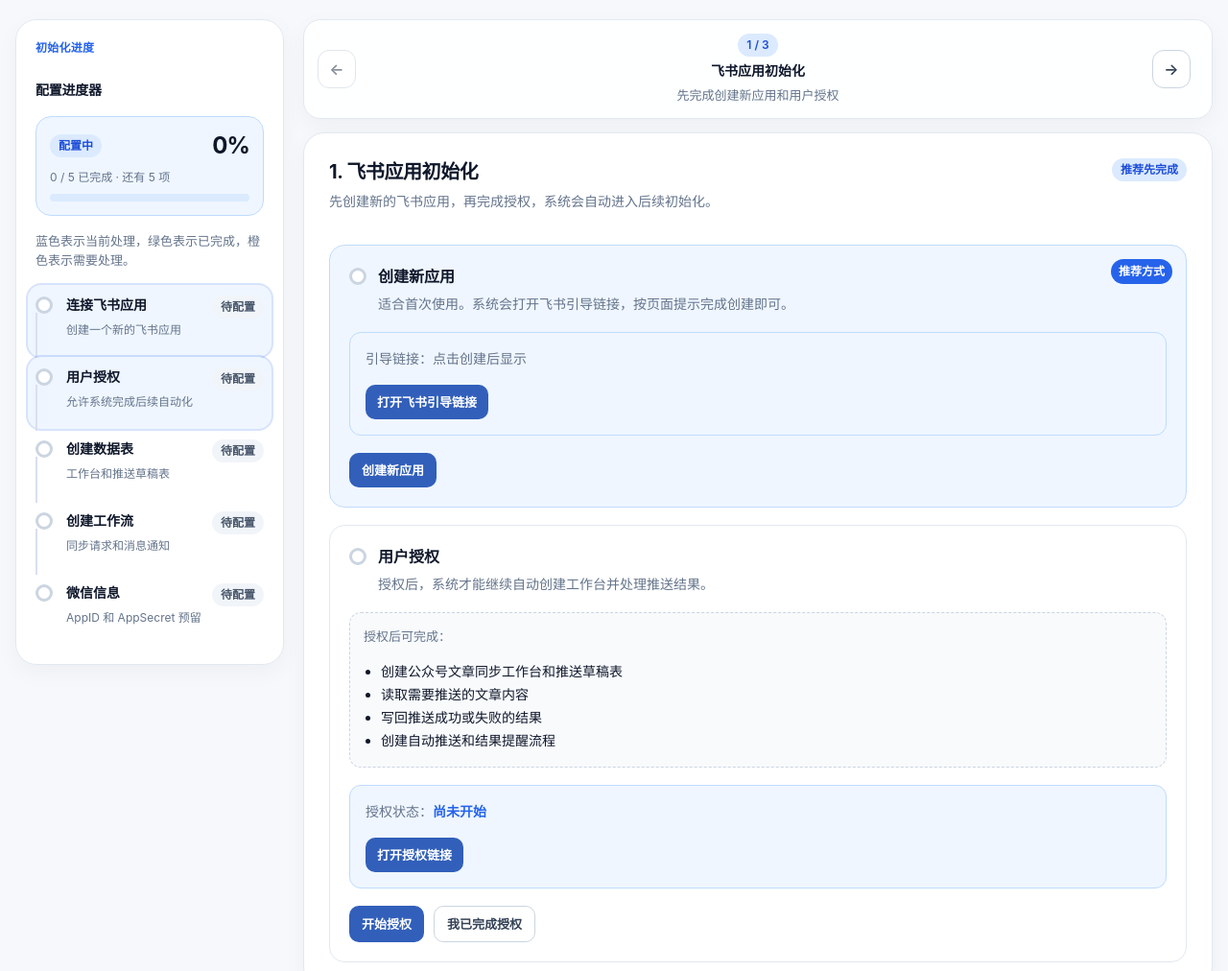
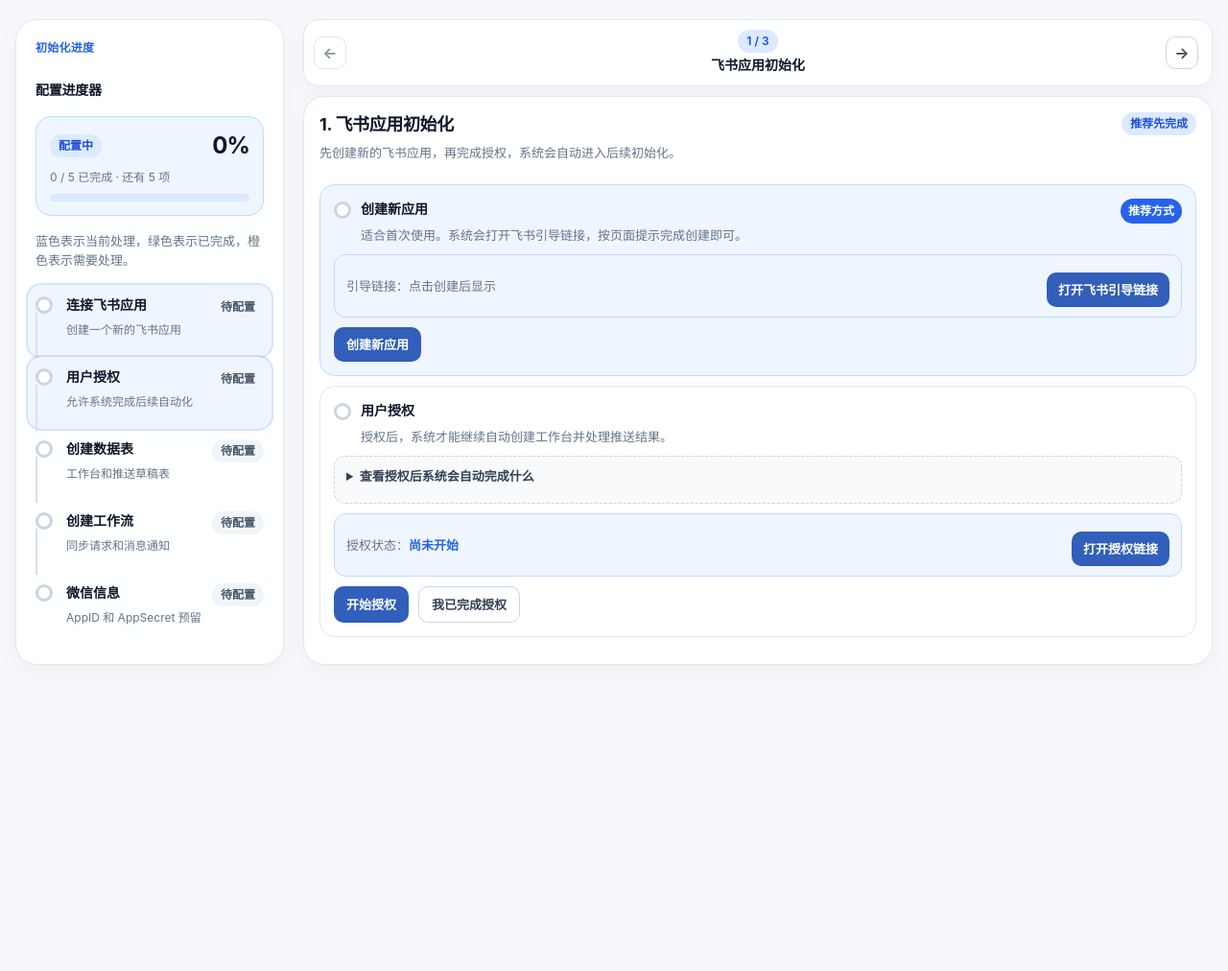
Before and after one commit to LyraWang6688/wechat-article-pilot, a website: page public/index.html in a window 1280 px wide. Shown: the top 1012 px of the page at 96% size. After the commit the page ends 800 px from the top, so only its background shows below. Drawn offline with Linux system fonts and the light colour scheme.

Commit message:
style: compact setup wizard panels

```diff
--- a/public/app.js
+++ b/public/app.js
@@ -351,9 +351,9 @@ function syncWizardHeight() {
     return;
   }
   const navHeight = document.querySelector(".wizard-nav")?.getBoundingClientRect().height || 0;
-  const shellGap = 14;
-  const shellHeight = Math.max(560, Math.round(progressPanel.getBoundingClientRect().height));
-  const panelHeight = Math.max(420, shellHeight - Math.round(navHeight) - shellGap);
+  const shellGap = 10;
+  const shellHeight = Math.round(progressPanel.getBoundingClientRect().height);
+  const panelHeight = Math.max(280, shellHeight - Math.round(navHeight) - shellGap);
   wizardShell.style.setProperty("--wizard-shell-height", `${shellHeight}px`);
   wizardShell.style.setProperty("--wizard-panel-height", `${panelHeight}px`);
 }
--- a/public/index.html
+++ b/public/index.html
@@ -124,15 +124,15 @@
                 <p>授权后，系统才能继续自动创建工作台并处理推送结果。</p>
               </div>
             </div>
-            <div class="permission-panel">
-              <p>授权后可完成：</p>
+            <details class="permission-panel compact-benefits">
+              <summary>查看授权后系统会自动完成什么</summary>
               <ul>
                 <li>创建公众号文章同步工作台和推送草稿表</li>
                 <li>读取需要推送的文章内容</li>
                 <li>写回推送成功或失败的结果</li>
                 <li>创建自动推送和结果提醒流程</li>
               </ul>
-            </div>
+            </details>
             <div class="auto-panel">
               <p>授权状态：<span id="deviceCodeStatus">尚未开始</span></p>
               <a id="authLinkStatus" class="notice-link compact-link" href="#" target="_blank" rel="noreferrer" hidden>打开授权链接</a>
--- a/public/styles.css
+++ b/public/styles.css
@@ -156,13 +156,14 @@ h3 {
 .wizard-shell {
   display: grid;
   grid-template-rows: auto minmax(0, 1fr);
-  gap: 14px;
+  gap: 10px;
   min-width: 0;
-  min-height: var(--wizard-shell-height, auto);
+  height: var(--wizard-shell-height, auto);
 }
 
 .wizard-panel {
-  min-height: var(--wizard-panel-height, 560px);
+  min-height: 0;
+  height: var(--wizard-panel-height, auto);
   overflow: auto;
 }
 
@@ -172,12 +173,12 @@ h3 {
 
 .wizard-nav {
   display: grid;
-  grid-template-columns: 48px minmax(0, 1fr) 48px;
-  gap: 12px;
+  grid-template-columns: 38px minmax(0, 1fr) 38px;
+  gap: 8px;
   align-items: center;
-  padding: 14px;
+  padding: 10px;
   border: 1px solid var(--color-border);
-  border-radius: 18px;
+  border-radius: 16px;
   background: rgba(255, 255, 255, 0.94);
   box-shadow: var(--shadow);
 }
@@ -186,17 +187,17 @@ h3 {
   display: inline-flex;
   align-items: center;
   justify-content: center;
-  width: 40px;
-  height: 40px;
+  width: 34px;
+  height: 34px;
   padding: 0;
-  border-radius: 12px;
+  border-radius: 10px;
   font-size: var(--font-size-md);
   line-height: var(--line-height-md);
 }
 
 .wizard-nav-center {
   display: grid;
-  gap: 4px;
+  gap: 2px;
   justify-items: center;
   min-width: 0;
   text-align: center;
@@ -210,6 +211,7 @@ h3 {
 }
 
 .wizard-nav-center small {
+  display: none;
   color: var(--color-text-muted);
   font-size: var(--font-size-sm);
   line-height: var(--line-height-sm);
@@ -459,7 +461,7 @@ h3 {
   border: 1px solid var(--border);
   border-radius: 22px;
   box-shadow: var(--shadow);
-  padding: 26px;
+  padding: 16px;
 }
 
 .muted {
@@ -469,9 +471,9 @@ h3 {
 .card-header {
   display: flex;
   justify-content: space-between;
-  gap: 20px;
+  gap: 14px;
   align-items: flex-start;
-  margin-bottom: 20px;
+  margin-bottom: 10px;
 }
 
 .actions {
@@ -483,14 +485,14 @@ h3 {
 
 .todo-list {
   display: grid;
-  gap: 18px;
+  gap: 10px;
 }
 
 .todo-card {
   position: relative;
   display: grid;
-  gap: 18px;
-  padding: 20px;
+  gap: 10px;
+  padding: 14px;
   border: 1px solid var(--border);
   border-radius: 16px;
   background: var(--color-surface);
@@ -516,8 +518,25 @@ h3 {
 
 .todo-title {
   display: flex;
-  gap: 12px;
+  gap: 10px;
   align-items: flex-start;
+}
+
+.wizard-panel h2 {
+  font-size: var(--font-size-lg);
+  line-height: var(--line-height-lg);
+}
+
+.wizard-panel h3 {
+  font-size: var(--font-size-base);
+  line-height: var(--line-height-base);
+}
+
+.wizard-panel p,
+.wizard-panel small,
+.wizard-panel li {
+  font-size: var(--font-size-sm);
+  line-height: var(--line-height-sm);
 }
 
 .todo-title p {
@@ -560,15 +579,15 @@ h3 {
 
 .automation-steps {
   display: grid;
-  gap: 14px;
-  margin-top: 18px;
+  gap: 10px;
+  margin-top: 12px;
 }
 
 .automation-step {
   display: flex;
-  gap: 12px;
+  gap: 10px;
   align-items: flex-start;
-  padding: 16px;
+  padding: 12px;
   border: 1px solid var(--border);
   border-radius: 14px;
   background: var(--color-surface);
@@ -605,8 +624,8 @@ h3 {
 
 .auto-panel {
   display: grid;
-  gap: 8px;
-  padding: 16px;
+  gap: 6px;
+  padding: 10px 12px;
   border: 1px solid var(--color-primary-border);
   border-radius: 12px;
   background: var(--color-primary-soft);
@@ -614,6 +633,18 @@ h3 {
 
 .auto-panel p {
   margin-bottom: 0;
+}
+
+.wizard-panel[data-wizard-panel="0"] .auto-panel {
+  display: flex;
+  flex-wrap: wrap;
+  gap: 8px 12px;
+  align-items: center;
+  justify-content: space-between;
+}
+
+.wizard-panel[data-wizard-panel="0"] .auto-panel p {
+  flex: 1 1 220px;
 }
 
 #deviceCodeStatus {
@@ -629,26 +660,31 @@ h3 {
 
 .permission-panel {
   display: grid;
-  gap: 10px;
-  padding: 14px;
+  gap: 8px;
+  padding: 10px 12px;
   border: 1px dashed var(--color-border-strong);
   border-radius: 12px;
   background: var(--color-surface-muted);
 }
 
-.permission-panel p {
-  margin: 0 0 4px;
-  color: var(--muted);
+.permission-panel summary {
+  cursor: pointer;
+  color: var(--color-text-body);
+  font-size: var(--font-size-sm);
+  line-height: var(--line-height-sm);
+  font-weight: var(--font-weight-semibold);
+}
+
+.permission-panel ul {
+  margin: 4px 0 0;
+  padding-left: 18px;
+  color: var(--text);
   font-size: var(--font-size-sm);
   line-height: var(--line-height-sm);
 }
 
-.permission-panel ul {
-  margin: 0;
-  padding-left: 18px;
-  color: var(--text);
-  font-size: var(--font-size-base);
-  line-height: var(--line-height-base);
+.permission-panel:not([open]) ul {
+  display: none;
 }
 
 .permission-panel li {
@@ -824,8 +860,13 @@ pre {
     position: static;
   }
 
+  .wizard-shell {
+    height: auto;
+  }
+
   .wizard-panel {
     min-height: auto;
+    height: auto;
   }
 
   .wizard-nav {
```
